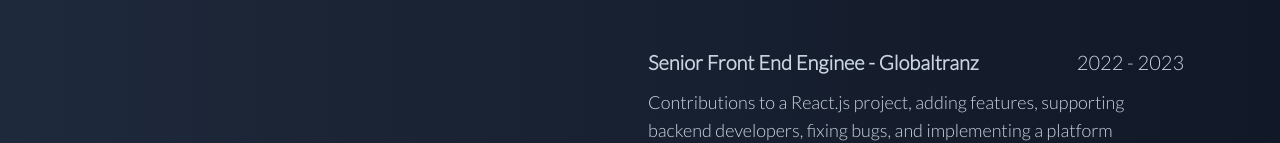
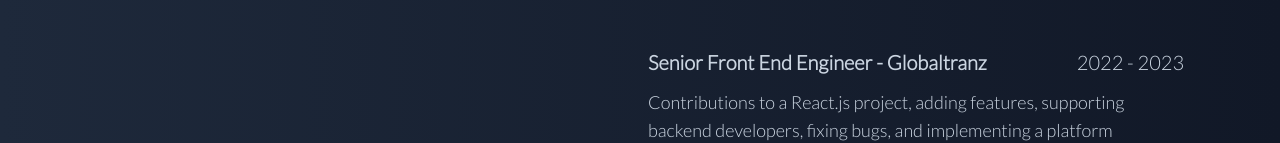
Before and after one commit to sergioalcalaweb/sergioalcala2023, a Next.js app: page / in a window 1280 px wide. Shown: the part 770-913 px from the top of the page. Built offline with nearby package versions, Linux system fonts and the light colour scheme.

Commit message:
fix typo

```diff
--- a/src/components/experience.tsx
+++ b/src/components/experience.tsx
@@ -58,7 +58,7 @@ const Experience = () => {
             <div className="group flex flex-col gap-3 lg:hover:!opacity-100 lg:group-hover/list:opacity-50 relative transition-all">
               <div className="flex flex-col lg:flex-row justify-between items-baseline gap-3 group-hover:text-yellow-500">
                 <h3 className="text-xl font-semibold">
-                  Senior Front End Enginee - Globaltranz
+                  Senior Front End Engineer - Globaltranz
                 </h3>
                 <div className="text-xl font-thin">2022 - 2023</div>
               </div>
```
